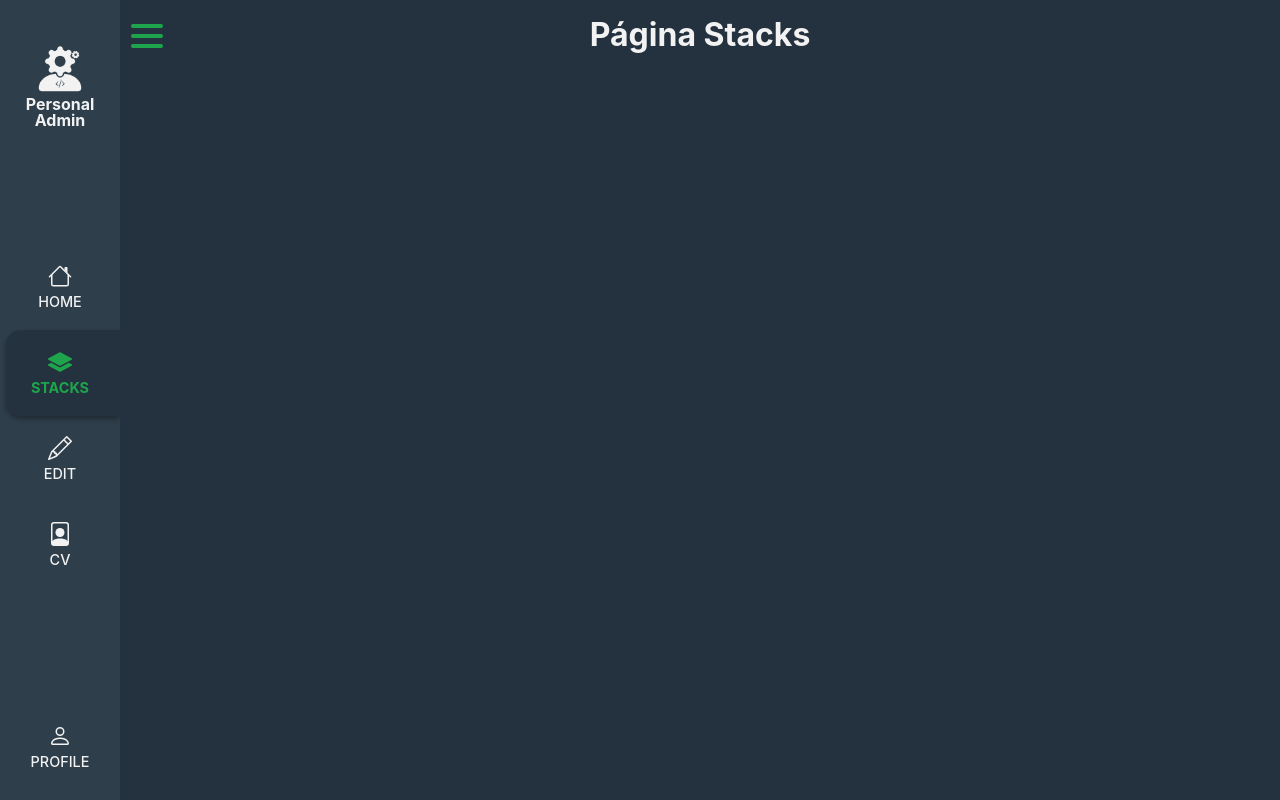
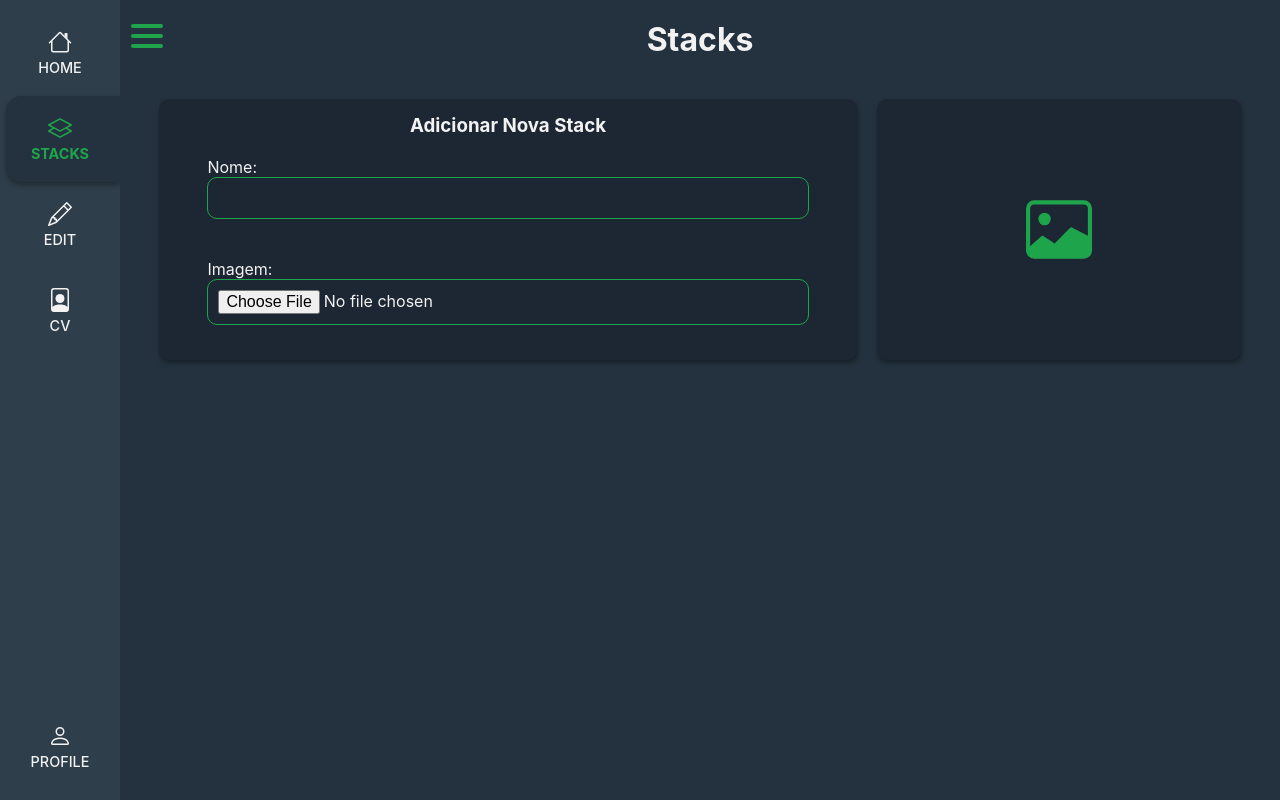
Before and after one commit to YaGRRusso/personal-admin, a React (Vite) app: page /stacks in a window 1280 px wide. Built offline with nearby package versions, Linux system fonts and the light colour scheme.

Commit message:
file upload

```diff
--- a/src/App.styles.ts
+++ /dev/null
@@ -1,5 +0,0 @@
-import styled from "styled-components";
-
-export const Container = styled.div`
-
-`
--- a/src/App.tsx
+++ b/src/App.tsx
@@ -1,5 +1,4 @@
 import { ThemeProvider } from 'styled-components'
-import * as C from './App.styles'
 import { Layout } from './components/Layout'
 import { darkTheme, GlobalStyles } from './theme/theme'
 
--- a/src/components/AsideItem/index.tsx
+++ b/src/components/AsideItem/index.tsx
@@ -5,17 +5,17 @@ import * as C from './styles'
 type Props = {
     name: string,
     route: string,
-    img: string,
+    icon: string,
 }
 
-export const AsideItem = ({ name, route, img }: Props) => {
+export const AsideItem = ({ name, route, icon }: Props) => {
     const navigate = useNavigate();
     const { pathname } = useLocation()
     const isActive: boolean = pathname === route;
 
     return (
         <C.Container onClick={() => navigate(route)} active={isActive}>
-            <img src={isActive ? img.replace('.svg', '-fill.svg') : img} alt={name} />
+            <img src={icon} alt={name} />
             <span>{name}</span>
         </C.Container>
     )
--- a/src/components/AsideItem/styles.ts
+++ b/src/components/AsideItem/styles.ts
@@ -22,6 +22,7 @@ export const Container = styled.li<{ active: boolean }>`
         margin-bottom: 5px;
         height: 24px;
         width: auto;
+        filter: ${props => props.active ? 'brightness(0) saturate(100%) invert(51%) sepia(28%) saturate(1184%) hue-rotate(88deg) brightness(95%) contrast(90%)' : ''}
     }
 
     span{
@@ -30,4 +31,4 @@ export const Container = styled.li<{ active: boolean }>`
         text-transform: uppercase;
         font-size: .9rem;
     }
-    `
+`
--- a/src/components/Layout/index.tsx
+++ b/src/components/Layout/index.tsx
@@ -20,16 +20,12 @@ export const Layout = () => {
                 <nav>
                     <ul>
                         <div>
-                            <img src={LogoImg} alt="logo" style={{ width: '100%', padding: '28px' }} />
-                            <h1>Personal Admin</h1>
+                            <AsideItem name='Home' icon={HomeImg} route='/' />
+                            <AsideItem name='Stacks' icon={StackImg} route='/stacks' />
+                            <AsideItem name='Edit' icon={EditImg} route='/edit' />
+                            <AsideItem name='CV' icon={CvImg} route='/cv' />
                         </div>
-                        <div>
-                            <AsideItem name='Home' img={HomeImg} route='/' />
-                            <AsideItem name='Stacks' img={StackImg} route='/stacks' />
-                            <AsideItem name='Edit' img={EditImg} route='/edit' />
-                            <AsideItem name='CV' img={CvImg} route='/cv' />
-                        </div>
-                        <AsideItem name='Profile' img={ProfileImg} route='/profile' />
+                        <AsideItem name='Profile' icon={ProfileImg} route='/profile' />
                     </ul>
                 </nav>
                 <C.MenuTogle onClick={() => { setMenuActive(!menuActive) }}>
--- a/src/components/Layout/styles.ts
+++ b/src/components/Layout/styles.ts
@@ -16,13 +16,6 @@ export const Menu = styled.aside<{ active: boolean }>`
     background-color: ${props => props.theme.menuBackground};
     transition: all .3s;
     transform: ${props => props.active ? 'translateX(0)' : 'translateX(-120px)'};
-
-    h1{
-        margin-top: -38px;
-        text-align: center;
-        font-size: 1rem;
-        line-height: 1;
-    }
 
     nav, ul{
         height: 100%;
@@ -84,9 +77,8 @@ export const Pages = styled.div<{ active: boolean }>`
     margin-left: ${props => props.active ? menuWidth : '0'};
     flex: 1;
     transition: all .3s;
-    padding: 15px 10px;
 
     @media (max-width: 768px){
-        margin-left: 0;
+        margin-left: auto;
     }
 `
--- a/src/pages/NotFoundPage/index.tsx
+++ b/src/pages/NotFoundPage/index.tsx
@@ -1,11 +1,10 @@
-import * as C from './styles'
 import ErrorImg from '../../images/illustrations/error.svg'
 
 export const NotFoundPage = () => {
     return (
-        <C.Container>
-            <img src={ErrorImg} alt="página não encontrada" />
+        <div className="container">
+            <img src={ErrorImg} alt="página não encontrada" style={{ width: '280px', height: '280px' }} />
             <strong>Página não encontrada!</strong>
-        </C.Container>
+        </div>
     )
 }
--- a/src/pages/NotFoundPage/styles.ts
+++ /dev/null
@@ -1,17 +0,0 @@
-import styled from "styled-components";
-
-export const Container = styled.div`
-    display: flex;
-    align-items: center;
-    justify-content: center;
-    flex-direction: column;
-    min-height: 120vh;
-    background-color: ${props => props.theme.backgroundColor};
-    color: ${props => props.theme.color};
-    font-size: 1.5rem;
-
-    img {
-        width: 320px;
-        height: 320px;
-    }
-`
--- a/src/pages/StacksPage/index.tsx
+++ b/src/pages/StacksPage/index.tsx
@@ -1,9 +1,46 @@
+import { ChangeEventHandler, FormEvent, useState } from 'react'
 import * as C from './styles'
 
+import BlankImg from '../../images/icons/image.svg'
+
 export const StacksPage = () => {
+    const [nameInput, setNameInput] = useState('');
+    const [imageInput, setImageInput] = useState<any>();
+
+    const handleFormSubmit = (ev: FormEvent<HTMLFormElement>) => {
+        ev.preventDefault()
+
+        const formData = new FormData(ev.currentTarget)
+
+        const file = formData.get('image') as File
+        setImageInput(URL.createObjectURL(file))
+    }
+
+    const handleChangeImage = (ev: any) => {
+        if (ev.target.files && ev.target.files.length > 0) {
+            setImageInput(ev.files[0])
+        }
+    }
+
     return (
-        <C.Container>
-            <h1>Página Stacks</h1>
-        </C.Container>
+        <div className="container">
+            <h2 className='pageTitle'>Stacks</h2>
+            <div className='flexLine'>
+                <C.Form className='cardItem' onSubmit={handleFormSubmit}>
+                    <h3>Adicionar Nova Stack</h3>
+                    <label>
+                        Nome:
+                        <input type="text" name='stack' value={nameInput} onChange={ev => setNameInput(ev.target.value)} />
+                    </label>
+                    <label>
+                        Imagem:
+                        <input type="file" name='image' onChange={handleChangeImage} />
+                    </label>
+                </C.Form>
+                <C.StackDisplay className='cardItem'>
+                    <img src={imageInput ? URL.createObjectURL(imageInput) : BlankImg} alt="stack" />
+                </C.StackDisplay>
+            </div>
+        </div>
     )
 }
--- a/src/pages/StacksPage/styles.ts
+++ b/src/pages/StacksPage/styles.ts
@@ -1,7 +1,33 @@
 import styled from "styled-components";
 
-export const Container = styled.div`
-    display: flex;
-    align-items: center;
-    justify-content: center;
+export const Form = styled.form`
+    flex: 2;
+
+    label{
+        display: flex;
+        flex-direction: column;
+        margin: 20px auto;
+        width: 90%;
+    }
+
+    input{
+        background-color: transparent;
+        border: 1px solid ${props => props.theme.primaryColor};
+        font-size: 16px;
+        padding: 10px;
+        border-radius: 10px;
+        outline: none;
+        color: ${props => props.theme.color};
+    }
 `
+
+export const StackDisplay = styled.div`
+    flex: 1;
+
+    img{
+        max-width: 95%;
+        max-height: 95%;
+        min-width: 20%;
+        min-height: 20%;
+    }
+`
--- a/src/theme/theme.ts
+++ b/src/theme/theme.ts
@@ -20,6 +20,38 @@ export const GlobalStyles = createGlobalStyle`
         border-radius: 10px;
     }
 
+    .container{
+        display: flex;
+        align-items: center;
+        justify-content: center;
+        flex-direction: column;
+        width: 95%;
+        margin: auto;
+        padding: 20px 0;
+    }
+    .pageTitle{
+        font-size: 2rem;
+        margin-bottom: 30px;
+    }
+    .flexLine{
+        display: flex;
+        align-items: stretch;
+        justify-content: center;
+        width: 100%;
+        margin: 0 auto;
+    }
+    .cardItem{
+        display: flex;
+        align-items: center;
+        justify-content: center;
+        flex-direction: column;
+        background-color: ${props => props.theme.cardBackground};
+        border-radius: 10px;
+        padding: 15px;
+        margin: 10px;
+        box-shadow: 1px 3px 5px #00000060;
+    }
+
     body{
         color: ${props => props.theme.color};
         background-color: ${props => props.theme.backgroundColor};
```
Also changed, not shown: src/images/icons/image.svg (added), 1 other file (tests, documents, lock files or other folders).
